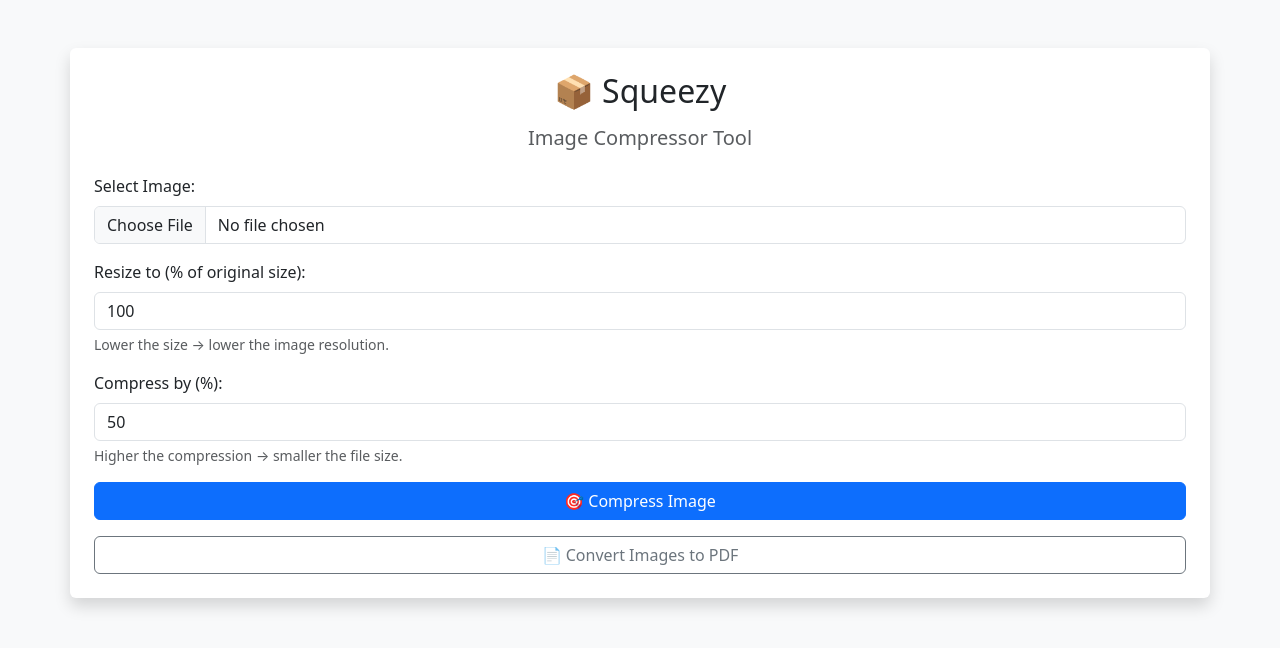
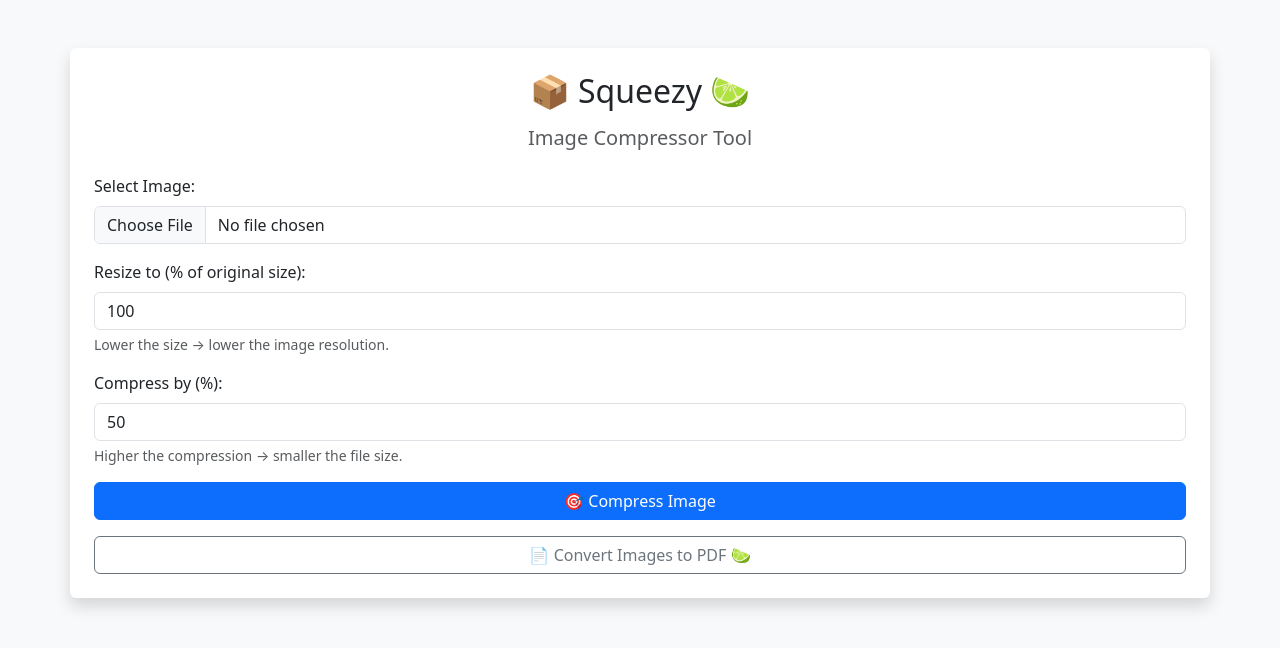
Before and after one commit to Ameya79/Squeezy-Image-Compressor, a Flask app: page / in a window 1280 px wide. Shown: the top 648 px of the page. Run offline with Flask 3, Linux system fonts and the light colour scheme.

Commit message:
Update index.html

```diff
--- a/templates/index.html
+++ b/templates/index.html
@@ -9,7 +9,7 @@
 <body class="bg-light">
 
 <div class="container mt-5 p-4 bg-white rounded shadow">
-    <h2 class="text-center mb-3">📦 Squeezy</h2>
+    <h2 class="text-center mb-3">📦 Squeezy 🍋‍🟩</h2>
     <h5 class="text-center mb-4 text-muted">Image Compressor Tool</h5>
 
     <!-- sends form data to /compress -->
@@ -35,7 +35,7 @@
     </form>
 
     <div class="text-center mt-3">
-        <a href="/convert-to-pdf" class="btn btn-outline-secondary w-100">📄 Convert Images to PDF</a>
+        <a href="/convert-to-pdf" class="btn btn-outline-secondary w-100">📄 Convert Images to PDF 🍋‍🟩</a>
     </div>
 </div>
 
```
